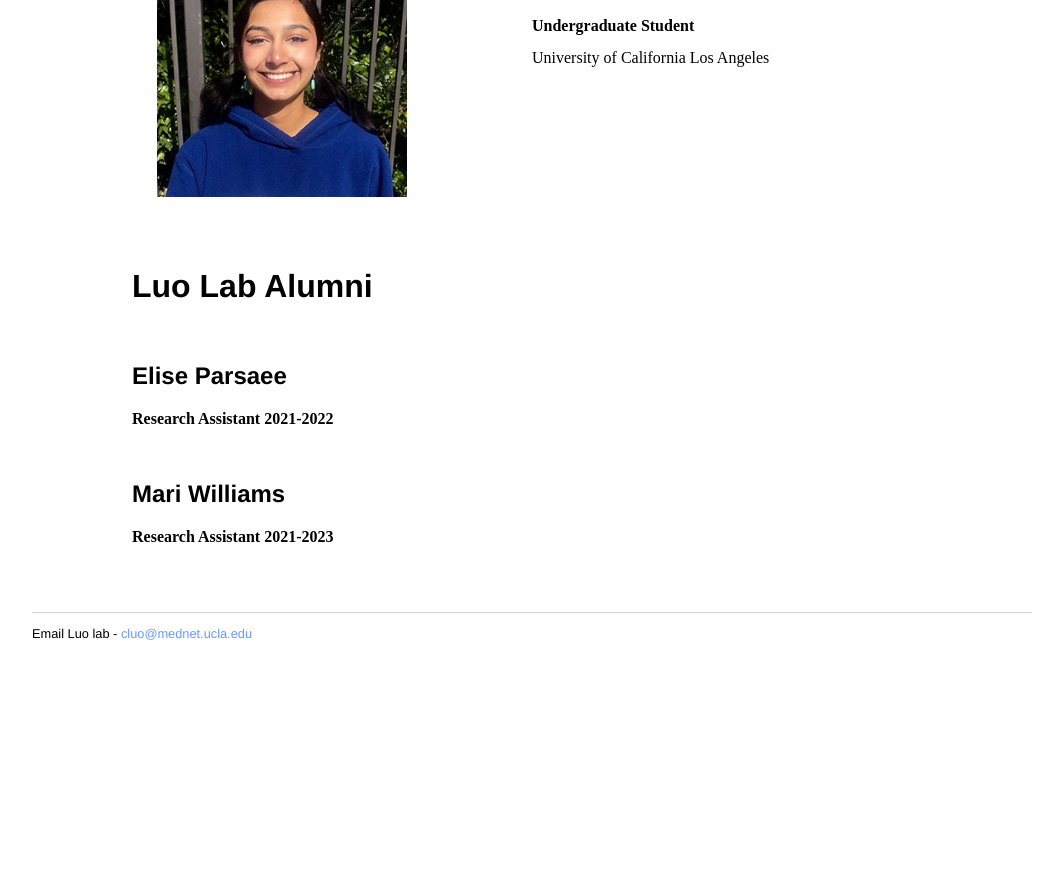
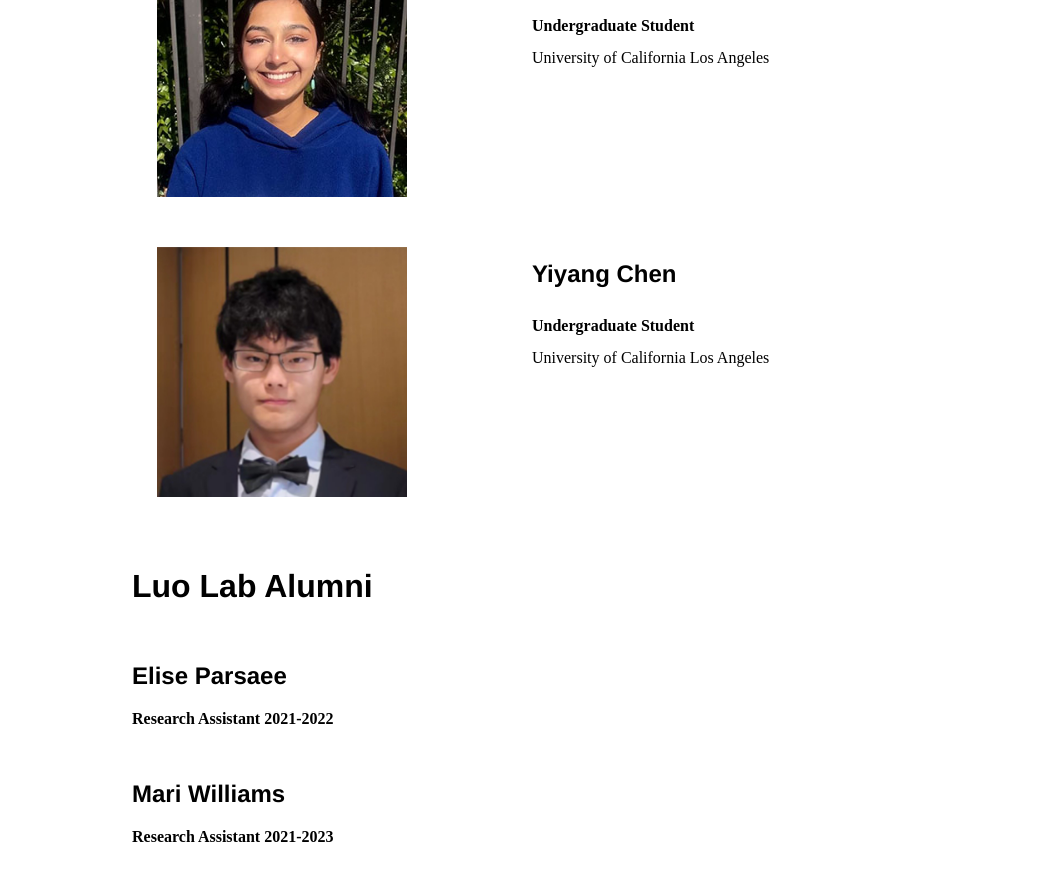
Before and after one commit to luogenomics/luogenomics.github.io, a Jekyll site: the page built from people/index.html, in a window 1280 px wide and 900 px high, scrolled down 3952 px. Shown: the top 881 px of the window, without its empty margins (108-1171 px from the left). Built offline with Jekyll 4.4.1, drawn with Linux system fonts in a browser that asks for light colours; before the commit the page ends 4653 px from its top, so only the background shows below that.

Commit message:
Update index.html

```diff
--- a/people/index.html
+++ b/people/index.html
@@ -190,6 +190,20 @@
   </div>
 </div>
 
+<div class="peoplebox">
+  <div class="hugespacer"></div>
+  <div class="peoplemediabox pull-left">
+    <a href="">
+      <img width=250 class="projectmedia" src="YiyangChen.png" >
+    </a>
+  </div>
+  <div class="projecttextbox pull-left" style="line-height:100%">
+    <p><h2>Yiyang Chen</h2>
+    <br><strong>Undergraduate Student</strong><br>
+    <br> University of California Los Angeles </a></p>
+  </div>
+</div>
+
 <div class="alumnibox">
   <div class="hugespacer"></div>
   <p><h1>Luo Lab Alumni</h1></p>
```
